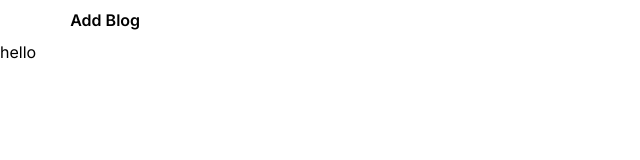
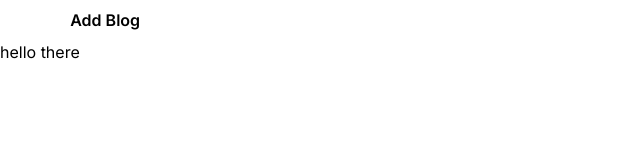
Before and after one commit to subhana0304/next.js-crud, a Next.js app: page /editBlog/1 in a window 1280 px wide. Shown: the top 160 px of the page, without its empty margins (0-640 px from the left). Built offline with nearby package versions, Linux system fonts and the light colour scheme.

Commit message:
change code to see somethings

```diff
--- a/app/editBlog/[id]/page.jsx
+++ b/app/editBlog/[id]/page.jsx
@@ -47,7 +47,7 @@ import React from 'react';
 const page = () => {
     return (
         <div>
-            hello
+            hello there
         </div>
     );
 };
```
